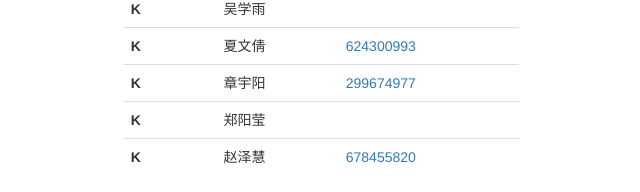
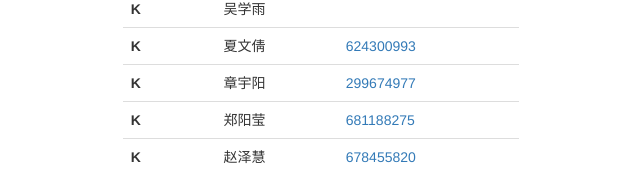
Before and after one commit to zmarsarc/blogs, a Jekyll site: the page static/ckg48_member_groups.html, which Jekyll copies as it is, in a window 1280 px wide. Shown: the part 1295-1487 px from the top of the page, without its empty margins (319-959 px from the left). Built offline with Jekyll 4.4.1, drawn with Linux system fonts in a browser that asks for light colours.

Commit message:
添加 郑阳莹 群号

```diff
--- a/static/ckg48_member_groups.html
+++ b/static/ckg48_member_groups.html
@@ -262,7 +262,9 @@
                         <tr>
                             <th scope="row">K</th>
                             <td>郑阳莹</td>
-                            <td></td>
+                            <td>
+                                <a href="https://jq.qq.com/?_wv=1027&k=51rNm8q" target="_blank">681188275</a>
+                            </td>
                         </tr>
                         <tr>
                             <th scope="row">K</th>
```
